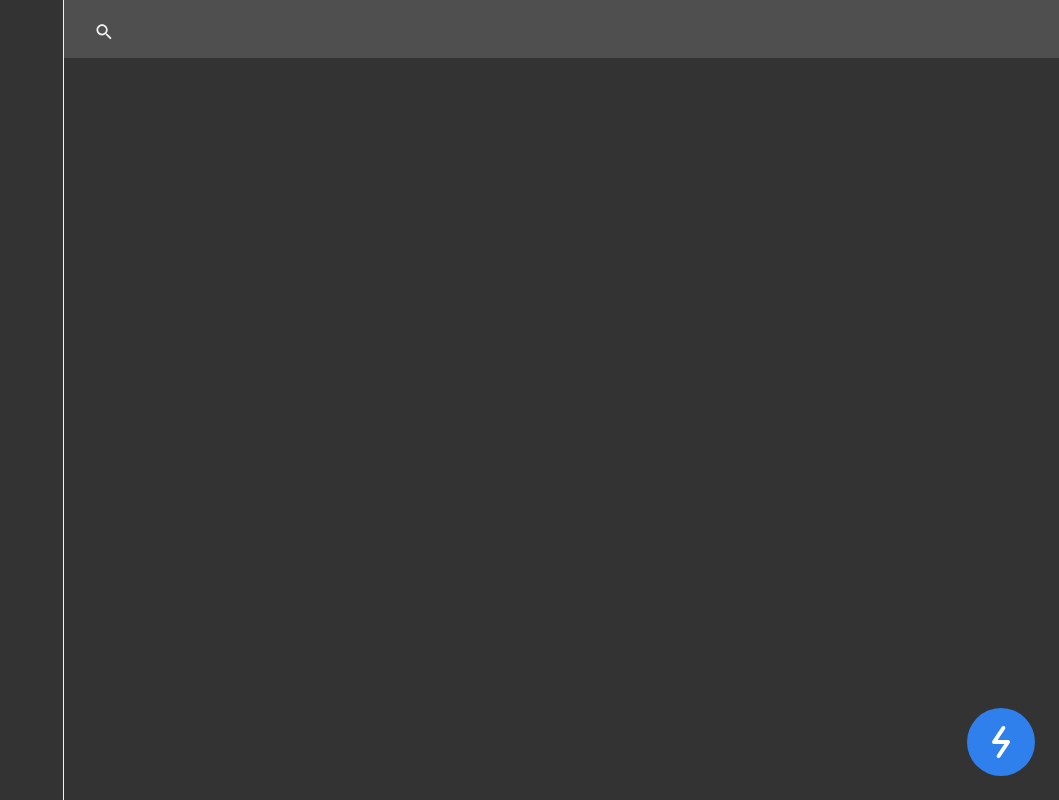
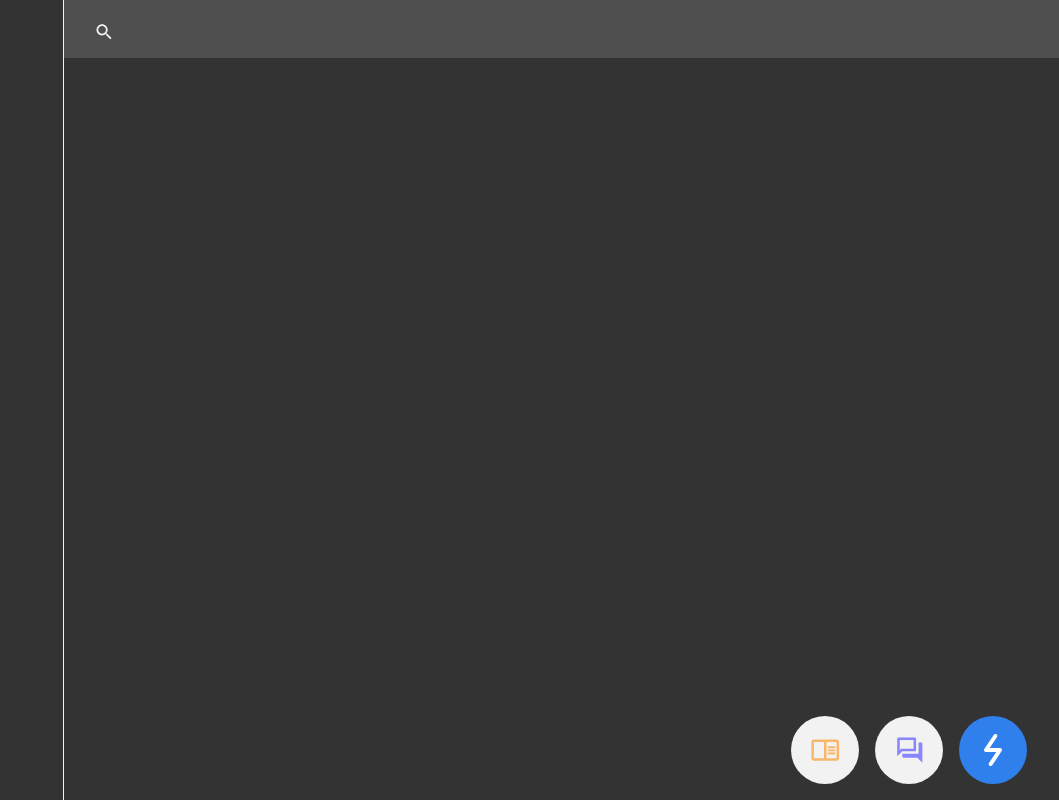
Before and after one commit to andrewpatasik/quicks, a React (Vite) app in the folder apps/ui/: page / in a window 1280 px wide. Both pictures are taken after a click on the button 1222 px from the left and 742 px from the top of the page. Shown: the whole page, without its empty margins (221-1280 px from the left). Built offline with nearby package versions, Linux system fonts and the light colour scheme; a web font is replaced by a local one.

Commit message:
quick tab added

```diff
--- a/apps/ui/src/assets/icons/InboxIcon.tsx
+++ b/apps/ui/src/assets/icons/InboxIcon.tsx
@@ -14,8 +14,8 @@ const iconVariants = {
       xmlns="http://www.w3.org/2000/svg"
     >
       <path
-        fill-rule="evenodd"
-        clip-rule="evenodd"
+        fillRule="evenodd"
+        clipRule="evenodd"
         d="M20.8187 2.51453H4.47368C3.78216 2.51453 3.21637 3.08032 3.21637 3.77184V21.3742L8.24561 16.3449H20.8187C21.5102 16.3449 22.076 15.7791 22.076 15.0876V3.77184C22.076 3.08032 21.5102 2.51453 20.8187 2.51453ZM19.5614 5.02908V13.8302H7.20201L6.46019 14.5721L5.73095 15.3013V5.02908H19.5614ZM24.5907 7.54381H27.1053C27.7968 7.54381 28.3626 8.10959 28.3626 8.80112V27.6608L23.3334 22.6315H9.50296C8.81144 22.6315 8.24565 22.0657 8.24565 21.3742V18.8596H24.5907V7.54381Z"
         fill="#8885FF"
       />
@@ -30,8 +30,8 @@ const iconVariants = {
       xmlns="http://www.w3.org/2000/svg"
     >
       <path
-        fill-rule="evenodd"
-        clip-rule="evenodd"
+        fillRule="evenodd"
+        clipRule="evenodd"
         d="M20.6433 2.51453H4.29826C3.60674 2.51453 3.04095 3.08032 3.04095 3.77184V21.3742L8.07019 16.3449H20.6433C21.3348 16.3449 21.9006 15.7791 21.9006 15.0876V3.77184C21.9006 3.08032 21.3348 2.51453 20.6433 2.51453ZM19.386 5.02908V13.8302H7.02665L6.28484 14.5721L5.5556 15.3013V5.02908H19.386ZM24.4152 7.54381H26.9298C27.6213 7.54381 28.1871 8.10959 28.1871 8.80112V27.6608L23.1579 22.6315H9.32748C8.63596 22.6315 8.07017 22.0657 8.07017 21.3742V18.8596H24.4152V7.54381Z"
         fill="white"
       />
--- a/apps/ui/src/assets/icons/TaskIcon.tsx
+++ b/apps/ui/src/assets/icons/TaskIcon.tsx
@@ -30,8 +30,8 @@ const iconVariants = {
       xmlns="http://www.w3.org/2000/svg"
     >
       <path
-        fill-rule="evenodd"
-        clip-rule="evenodd"
+        fillRule="evenodd"
+        clipRule="evenodd"
         d="M3.92984 4.40063H26.5614C27.9445 4.40063 29.076 5.53221 29.076 6.91526V23.2603C29.076 24.6433 27.9445 25.7749 26.5614 25.7749H3.92984C2.5468 25.7749 1.41522 24.6433 1.41522 23.2603V6.91526C1.41522 5.53221 2.5468 4.40063 3.92984 4.40063ZM3.9298 6.91528V23.2603H13.9883V6.91528H3.9298ZM26.5614 23.2603H16.5029V6.91528H26.5614V23.2603ZM25.3042 11.3158H17.7603V13.2018H25.3042V11.3158ZM17.7603 14.4591H25.3042V16.3451H17.7603V14.4591ZM25.3042 17.6024H17.7603V19.4883H25.3042V17.6024Z"
         fill="#F8B76B"
       />
--- a/apps/ui/src/components/QuickButton.tsx
+++ b/apps/ui/src/components/QuickButton.tsx
@@ -3,40 +3,76 @@ import LightingIcon from "../assets/icons/Lighting";
 import InboxIcon from "../assets/icons/InboxIcon";
 import TaskIcon from "../assets/icons/TaskIcon";
 import { cn } from "../utils";
+import { useQuickTab } from "../hooks/useQuickTab";
 
 interface QuickButtonValue {
   type: "task" | "inbox" | "quick";
   variants?: "active" | "idle";
-  className?: string
+  className?: string;
 }
 
 const buttonIcon = {
   quick: {
-    active: <LightingIcon />,
-    idle: <LightingIcon />,
-    bgActiveColor: "bg-primary-blue"
+    active: {
+      icon: <LightingIcon />,
+      color: "bg-primary-blue",
+    },
+    idle: {
+      icon: <LightingIcon />,
+      color: "bg-[#4F4F4F]",
+    },
   },
   inbox: {
-    active: <InboxIcon variants="active" />,
-    idle: <InboxIcon variants="idle" />,
-    bgActiveColor: "bg-indicator-purple"
+    active: {
+      icon: <InboxIcon variants="active" />,
+      color: "bg-indicator-purple",
+    },
+    idle: {
+      icon: <InboxIcon variants="idle" />,
+      color: "bg-[#f2f2f2]",
+    },
   },
   task: {
-    active: <TaskIcon variants="active" />,
-    idle: <TaskIcon variants="idle" />,
-    bgActiveColor: "bg-indicator-brown"
+    active: {
+      icon: <TaskIcon variants="active" />,
+      color: "bg-indicator-brown",
+    },
+    idle: {
+      icon: <TaskIcon variants="idle" />,
+      color: "bg-[#f2f2f2]",
+    },
   },
 };
 
-const QuickButton: FC<QuickButtonValue> = ({ type, variants, className }) => {
+const QuickButton: FC<QuickButtonValue> = ({
+  type,
+  variants,
+  className,
+}) => {
+  const { setActiveTab, isOpen, setIsOpen } = useQuickTab();
+
+  const onClickButton = (type:any) => {
+    setActiveTab(type)
+
+    if (type === 'quick') {
+      setIsOpen(!isOpen)
+    }
+  }
+
   return (
     <button
       className={cn(
-        variants === "active" ? buttonIcon[type].bgActiveColor : "bg-[#F2F2F2]",
-        "rounded-full", className
+        variants === "active"
+          ? buttonIcon[type].active.color
+          : buttonIcon[type].idle.color,
+        "w-[4.25rem] h-[4.25rem] rounded-full flex items-center justify-center shrink-0",
+        className
       )}
+      onClick={() => onClickButton(type)}
     >
-      {variants === "active" ? buttonIcon[type].active : buttonIcon[type].idle}
+      {variants === "active"
+        ? buttonIcon[type].active.icon
+        : buttonIcon[type].idle.icon}
     </button>
   );
 };
--- /dev/null
+++ b/apps/ui/src/components/QuickTab.tsx
@@ -0,0 +1,44 @@
+import { FC, Key } from "react";
+import QuickButton from "./QuickButton";
+import { useQuickTab } from "../hooks/useQuickTab";
+import { cn } from "../utils";
+
+const QuickTab: FC = () => {
+  const { tabOrder, activeTab, isOpen } = useQuickTab();
+
+  return (
+    <nav className="flex flex-row-reverse absolute right-4 bottom-4">
+      <div
+        className={cn(
+          "mx-4",
+          isOpen && activeTab !== "quick" && "absolute z-10"
+        )}
+      >
+        <QuickButton type={activeTab} variants="active" />
+      </div>
+
+      <ul
+        className={cn(
+          "flex space-x-4",
+          isOpen && activeTab !== "quick" && "relative right-7 z-0",
+          !isOpen && "hidden"
+        )}
+      >
+        {[...tabOrder]
+          .slice(1)
+          .map(
+            (
+              item: "task" | "inbox" | "quick",
+              index: Key | null | undefined
+            ) => (
+              <li key={index}>
+                <QuickButton type={item} variants="idle" />
+              </li>
+            )
+          )}
+      </ul>
+    </nav>
+  );
+};
+
+export default QuickTab;
--- /dev/null
+++ b/apps/ui/src/hooks/useQuickTab.tsx
@@ -0,0 +1,46 @@
+import {
+  FC,
+  ReactElement,
+  createContext,
+  useContext,
+  useEffect,
+  useState,
+} from "react";
+
+const QuickTabContext = createContext<any>(null);
+
+interface UseQuickTabValue {
+  children: ReactElement;
+}
+
+export const QuickTabProvider: FC<UseQuickTabValue> = ({ children }) => {
+  const [tabOrder, setTabOrder] = useState(["quick", "task", "inbox"]);
+  const [activeTab, setActiveTab] = useState("quick");
+  const [isOpen, setIsOpen] = useState(false);
+
+  useEffect(() => {
+    const tabIndex = tabOrder.indexOf(activeTab);
+
+    const newOrder = [...tabOrder];
+
+    [newOrder[0], newOrder[tabIndex]] = [newOrder[tabIndex], newOrder[0]];
+
+    setTabOrder(newOrder);
+  }, [activeTab]);
+
+  return (
+    <QuickTabContext.Provider
+      value={{ tabOrder, activeTab, setActiveTab, isOpen, setIsOpen }}
+    >
+      {children}
+    </QuickTabContext.Provider>
+  );
+};
+
+export const useQuickTab = () => {
+  const context = useContext(QuickTabContext);
+
+  if (!context) throw new Error("useQuickTab must be within QuickTabProvider");
+
+  return context;
+};
--- a/apps/ui/src/main.tsx
+++ b/apps/ui/src/main.tsx
@@ -1,10 +1,13 @@
-import React from 'react'
-import ReactDOM from 'react-dom/client'
-import App from './App.tsx'
-import './index.css'
+import React from "react";
+import ReactDOM from "react-dom/client";
+import App from "./App.tsx";
+import "./index.css";
+import { QuickTabProvider } from "./hooks/useQuickTab.tsx";
 
-ReactDOM.createRoot(document.getElementById('root')!).render(
+ReactDOM.createRoot(document.getElementById("root")!).render(
   <React.StrictMode>
-    <App />
-  </React.StrictMode>,
-)
+    <QuickTabProvider>
+      <App />
+    </QuickTabProvider>
+  </React.StrictMode>
+);
--- a/apps/ui/src/pages/Home/index.tsx
+++ b/apps/ui/src/pages/Home/index.tsx
@@ -1,17 +1,21 @@
-import { FC } from "react";
+import { FC, useState } from "react";
 import Sidebar from "../../components/Sidebar";
 import Searchbar from "../../components/Searchbar";
-import QuickButton from "../../components/QuickButton";
+import QuickTab from "../../components/QuickTab";
+
+const Home: FC = () => {
 
 
-const Home:FC = () => {
-  return <div className="flex h-full">
-    <Sidebar className="shrink-0" />
-    <main className="w-full bg-[#333333]">
-      <Searchbar />
-      <QuickButton type="quick" className="absolute bottom-6 right-6 p-1.5" variants="active" />
-    </main>
-  </div>
-}
+  return (
+    <div className="flex h-full">
+      <Sidebar className="shrink-0" />
+      <main className="w-full bg-[#333333]">
+        <Searchbar />
+        <QuickTab
+        />
+      </main>
+    </div>
+  );
+};
 
 export default Home;
```
